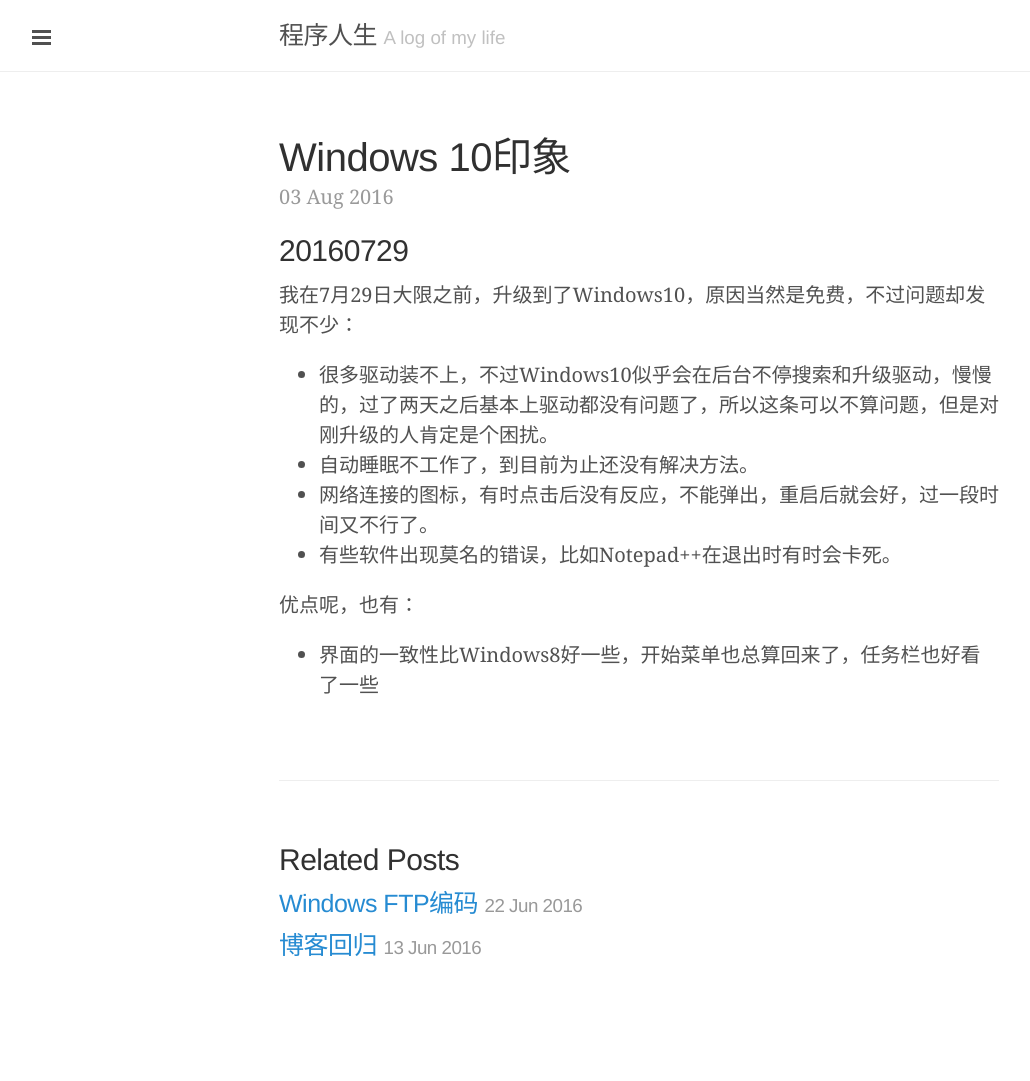
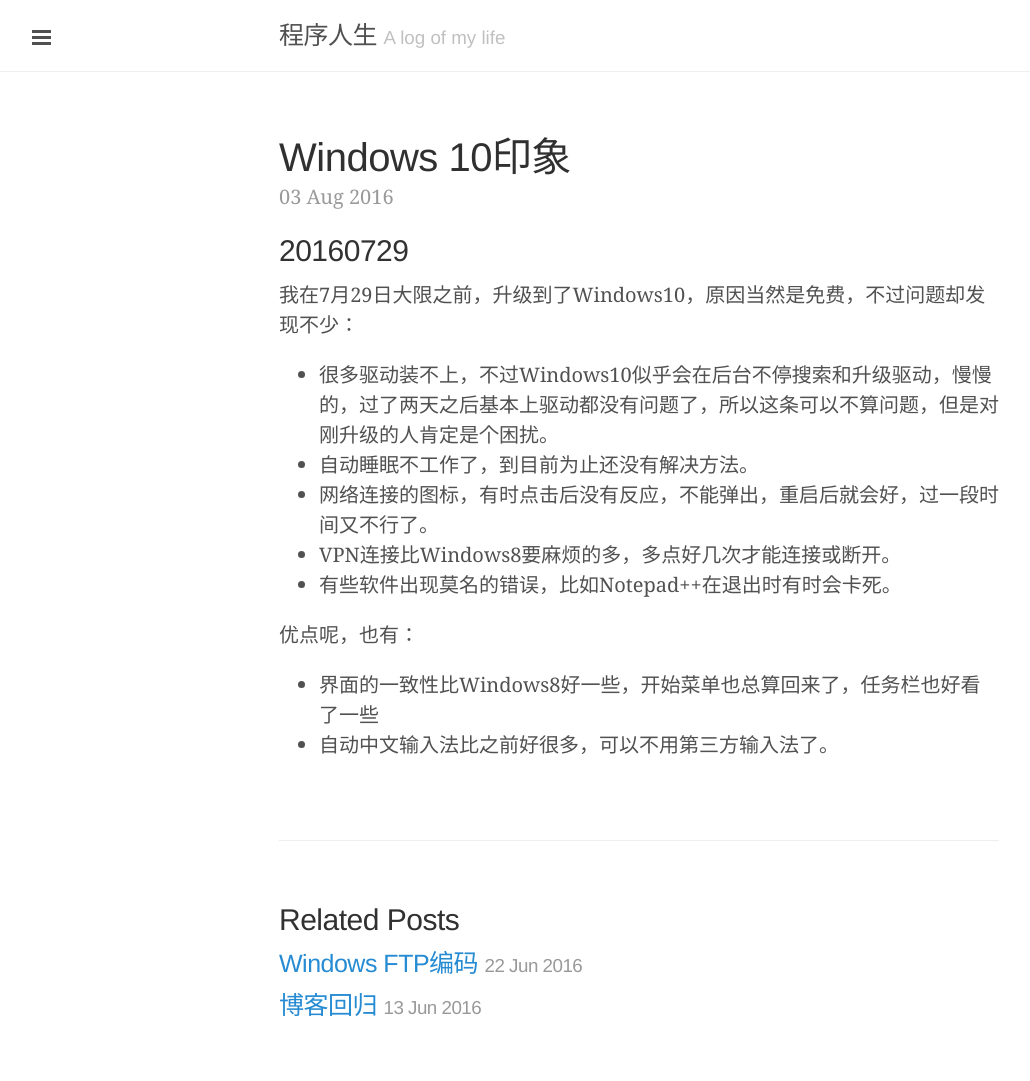
Before and after one commit to liuzhongshu/liuzhongshu.github.io, a Jekyll site: the page built from _posts/2016-08-03-windows-10.md, in a window 1280 px wide. Shown: the whole page, without its empty margins (1-1031 px from the left). Built offline with Jekyll 4.4.1, drawn with Linux system fonts in a browser that asks for light colours; before the commit the page ends 1021 px from its top, so only the background shows below that.

Commit message:
Updated 2016-08-03-windows-10.md

```diff
--- a/_posts/2016-08-03-windows-10.md
+++ b/_posts/2016-08-03-windows-10.md
@@ -10,8 +10,10 @@ layout: post
 - 很多驱动装不上，不过Windows10似乎会在后台不停搜索和升级驱动，慢慢的，过了两天之后基本上驱动都没有问题了，所以这条可以不算问题，但是对刚升级的人肯定是个困扰。
 - 自动睡眠不工作了，到目前为止还没有解决方法。
 - 网络连接的图标，有时点击后没有反应，不能弹出，重启后就会好，过一段时间又不行了。
+- VPN连接比Windows8要麻烦的多，多点好几次才能连接或断开。
 - 有些软件出现莫名的错误，比如Notepad++在退出时有时会卡死。
 
 优点呢，也有：
 
 - 界面的一致性比Windows8好一些，开始菜单也总算回来了，任务栏也好看了一些
+- 自动中文输入法比之前好很多，可以不用第三方输入法了。
```
